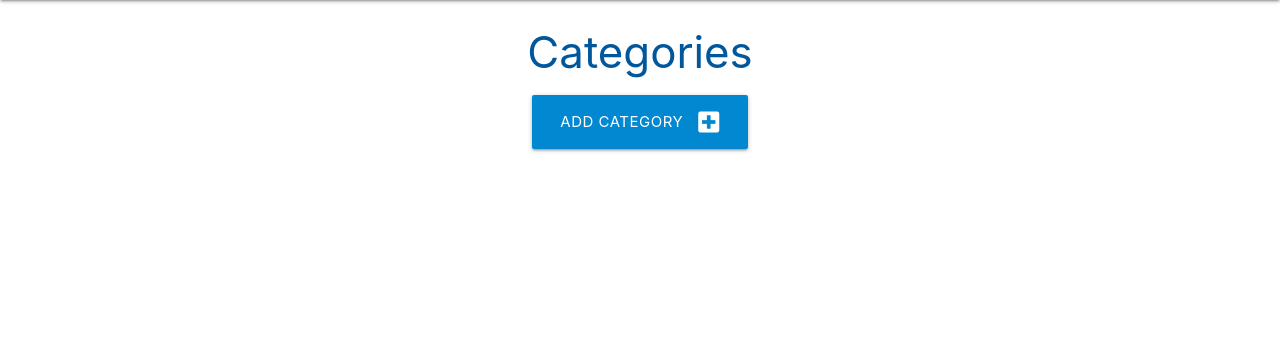
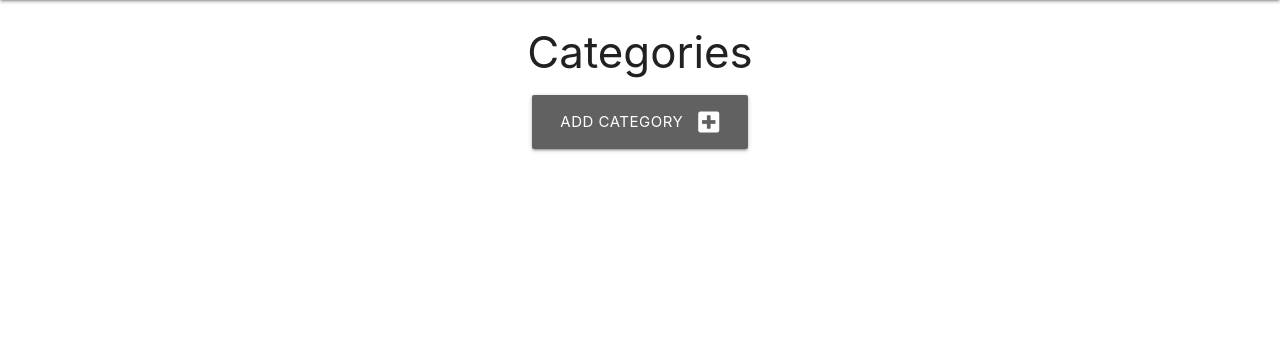
Before and after one commit to mutkovicova/personal-wishlist-project3, a Flask app: page /categories in a window 1280 px wide. Shown: the part 64-420 px from the top of the page. Run offline with Flask 2, Linux system fonts and the light colour scheme; data that the repository does not hold is empty.

Commit message:
card tab design

```diff
--- a/wishlist/templates/categories.html
+++ b/wishlist/templates/categories.html
@@ -2,11 +2,11 @@
 
 {% block container %}
 
-<h3 class="light-blue-text text-darken-4 center-align">Categories</h3>
+<h3 class="grey-text text-darken-4 center-align">Categories</h3>
 
 <div class="row">
     <div class="col s12 center-align">
-        <a href="{{ url_for('add_category') }}" class="btn-large light-blue darken-2">
+        <a href="{{ url_for('add_category') }}" class="btn-large grey darken-2">
             Add Category <i class="fas fa-plus-square right"></i>
         </a>
     </div>
@@ -15,7 +15,7 @@
 <div class="row">
     {% for category in categories %}
     <div class="col s12 m6 l3">
-        <div class="card light-blue darken-4 center-align">
+        <div class="card teal darken-1 center-align">
             <div class="card-content white-text">
                 <span class="card-title">{{ category.name }}</span>
             </div>
```
Also changed, not shown: wishlist/templates/items.html (+4 -4 lines).
